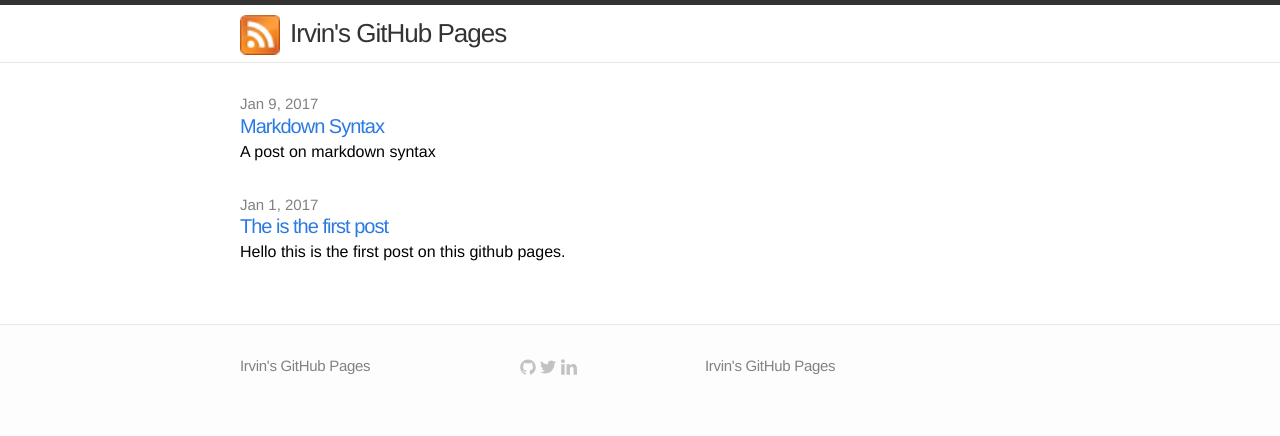
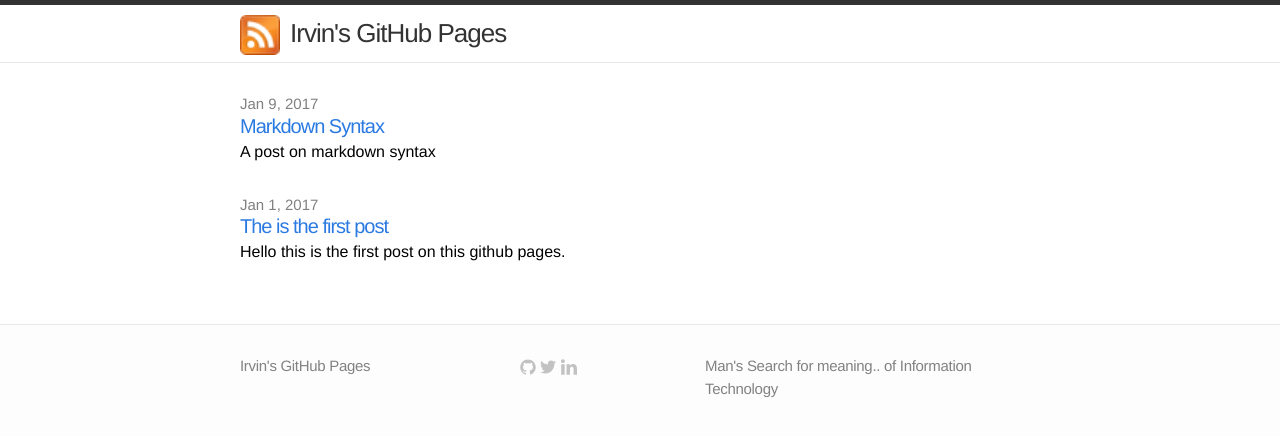
Before and after one commit to irvinleegc/irvinleegc.github.io, a Jekyll site: the page built from index.html, in a window 1280 px wide. Shown: the top 436 px of the page. Built offline with Jekyll 4.4.1, drawn with Linux system fonts in a browser that asks for light colours.

Commit message:
Update _config.yml

```diff
--- a/_config.yml
+++ b/_config.yml
@@ -1,7 +1,7 @@
 # Site settings
 title: Irvin's GitHub Pages
 email:
-description: "Irvin's GitHub Pages"
+description: Man's Search for meaning.. of Information Technology
 baseurl: ""
 url: "http://irvinleegc.github.io"
 
```
